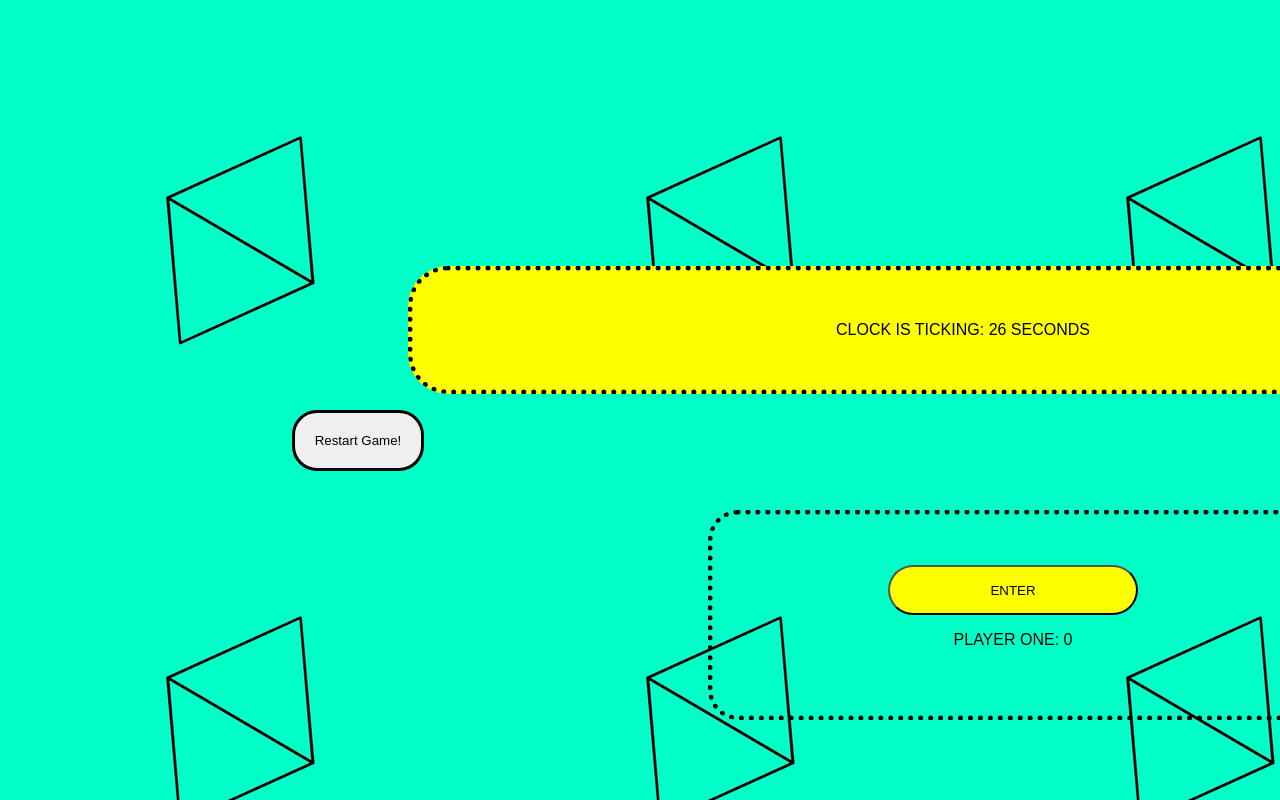
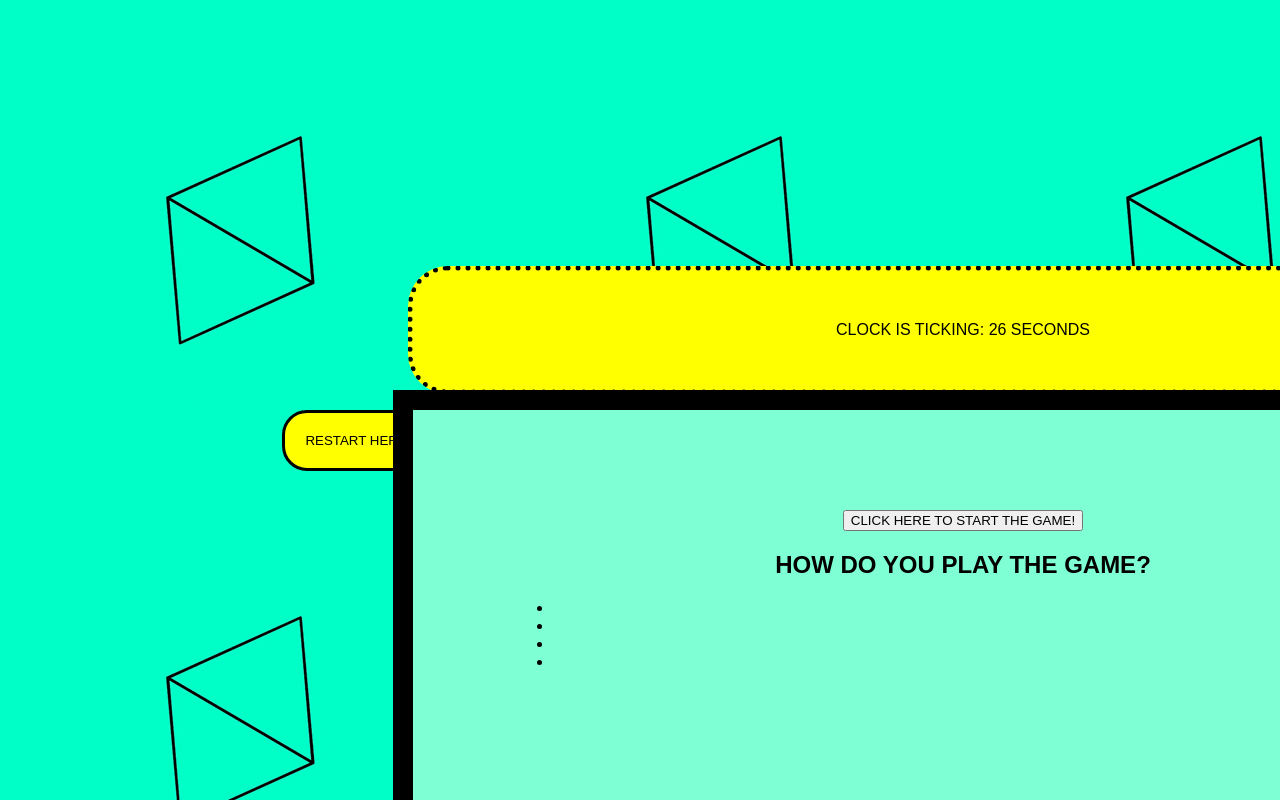
Before and after one commit to thaome01/Milestone-Project-1, a plain HTML site: page index.html in a window 1280 px wide. Shown: the top 800 px of the page. Drawn offline with Linux system fonts and the light colour scheme.

Commit message:
fourth commit

```diff
--- a/index.html
+++ b/index.html
@@ -12,20 +12,31 @@
   <body class="body">
     <!-- To Sart the Game -->
 
+    <section id="menu">
+      <button id="gameStart" onclick="myStart()">
+        CLICK HERE TO START THE GAME!
+      </button>
+      <h1>HOW DO YOU PLAY THE GAME?</h1>
+      <ul>
+        <li></li>
+        <li></li>
+        <li></li>
+        <li></li>
+      </ul>
+    </section>
+
     <!-- 30 second Countdown -->
     <p id="countDown">START!</p>
 
     <!-- First player Controller -->
     <section class="section">
-      <button class="button1" type="button" onClick="onClick()">ENTER</button>
+      <button class="button1" type="button">ENTER</button>
       <p>PLAYER ONE: <a id="clicks">0</a></p>
     </section>
 
     <!-- Second Player Controller-->
     <section class="sectionTwo">
-      <button class="button2" type="button" onClick="spaceClick()">
-        SPACE
-      </button>
+      <button class="button2" type="button">SPACE</button>
       <p>PLAYER TWO: <a id="press">0</a></p>
     </section>
 
@@ -36,9 +47,10 @@
         type="audio/mpeg"
       />
     </audio>
+
     <!-- To restart the game -->
     <button class="restart" type="button" onClick="window.location.reload();">
-      Restart Game!
+      RESTART HERE!
     </button>
   </body>
 </html>
--- a/index.js
+++ b/index.js
@@ -1,23 +1,36 @@
 //Start Game alert//
+//function toggleStart() {
+//window.location.assign("index.html");
 
-window.alert("Player One = Enter Key---Player Two = Space key                                    First player reach to 100 in 30 seconds wins the game!----------------Press [OK] to PLAY!");
+function myStart() {
+    let s = document.getElementById("menu");
+    if (s.style.display === "none") {
+        s.MLDocument.style.display = "block";
+    } else {
+        s.style.display = "none";
+    }
+}
+
+
+//window.alert("Player One = Enter Key---Player Two = Space key                                    First player reach to 100 in 30 seconds wins the game!----------------Press [OK] to PLAY!");
 
 
 //Countdown to 30 Second//
 
 
-
 let timeleft = '30';
-
 
 let downloadTimer = setInterval(function () {
     if (timeleft <= 0) {
         clearInterval(downloadTimer);
         document.getElementById("countDown").innerHTML = "TIMES UP!";
+        window.alert("TRY AGAIN");
     } else {
         document.getElementById("countDown").innerHTML = "CLOCK IS TICKING: " + timeleft + " SECONDS";
+
     }
     timeleft -= 1;
+
 }, 1000);
 
 
@@ -35,14 +48,10 @@ document.addEventListener('keyup', function (e) {
         document.getElementById("clicks").innerHTML = playerOne;
     } if (playerOne >= 5) {
         document.getElementById("clicks").innerHTML = "YOU ARE THE WINNER!";
-        window.alert("PLAYER ONE IS THE WINNER!");
+        window.alert("PLAYER ONE IS THE WINNER! PRESS THE 'RESTART HERE!' TO PLAY AGAIN!");
         clearInterval(downloadTimer);
     }
 })
-
-
-
-
 
 
 
@@ -56,9 +65,9 @@ document.addEventListener('keyup', function (e) {
         document.getElementById("press").innerHTML = playerTwo;
     } if (playerTwo >= 5) {
         document.getElementById("press").innerHTML = "YOU ARE THE WINNER!";
-        window.alert("PLAYER TWO IS THE WINNER!");
+        window.alert("PLAYER TWO IS THE WINNER! PRESS THE 'RESTART HERE!' TO PLAY AGAIN!");
         clearInterval(downloadTimer);
     }
 })
 
-// restart button //
+// Mute function //
--- a/style.css
+++ b/style.css
@@ -5,6 +5,22 @@
   margin-top: 250px;
   position: absolute;
 }
+
+/* Start MENU */
+
+#menu {
+  margin: auto;
+  left: 385px;
+  bottom: -200px;
+  border: solid 20px;
+  padding: 100px;
+  position: absolute;
+  height: 600px;
+  width: 900px;
+  display: block;
+  background-color: aquamarine;
+}
+
 /* Player Enter Layout */
 .section {
   float: right;
@@ -57,4 +73,5 @@
   border: solid;
   padding: 20px;
   border-radius: 25px;
+  background-color: yellow;
 }
```
